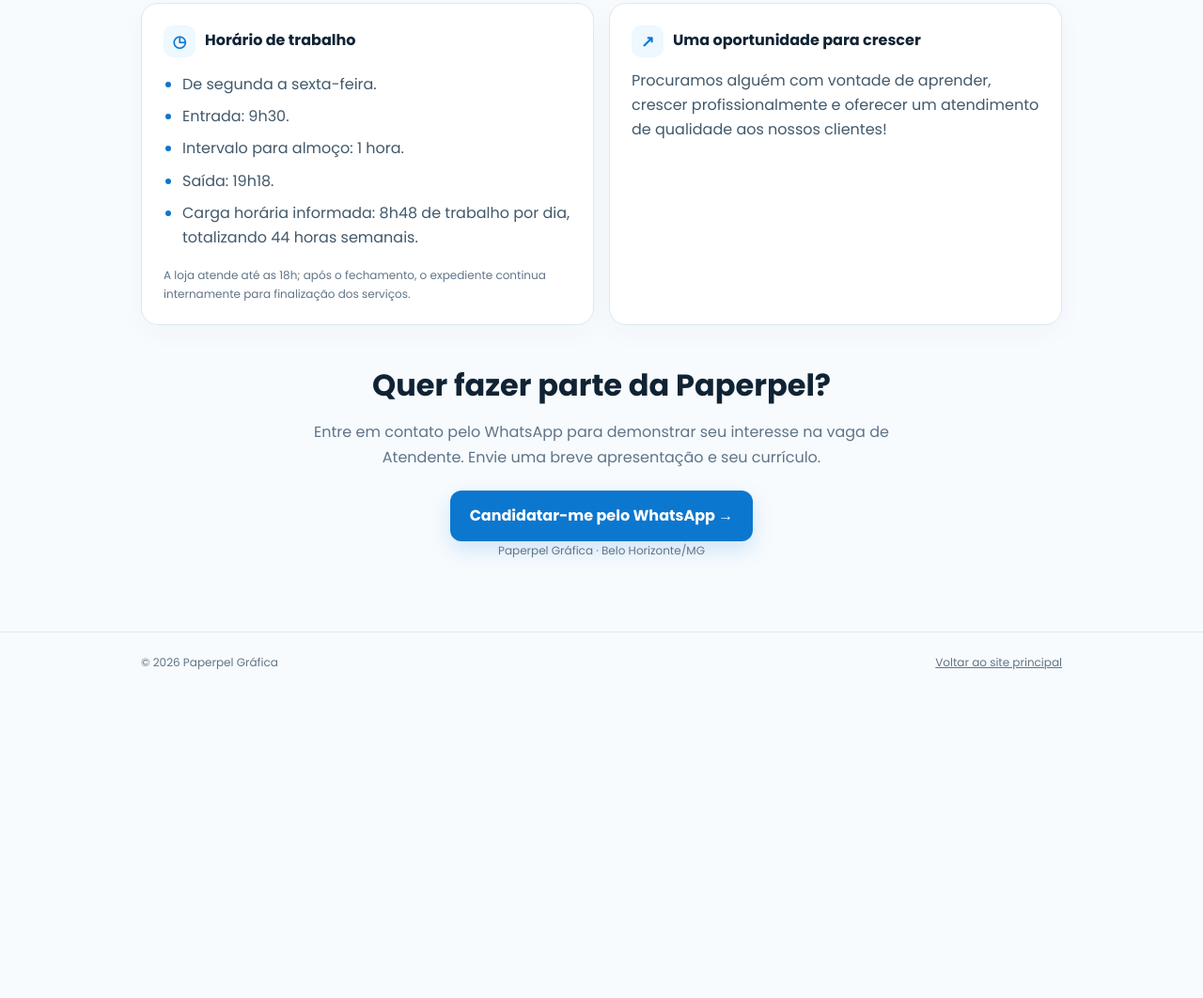
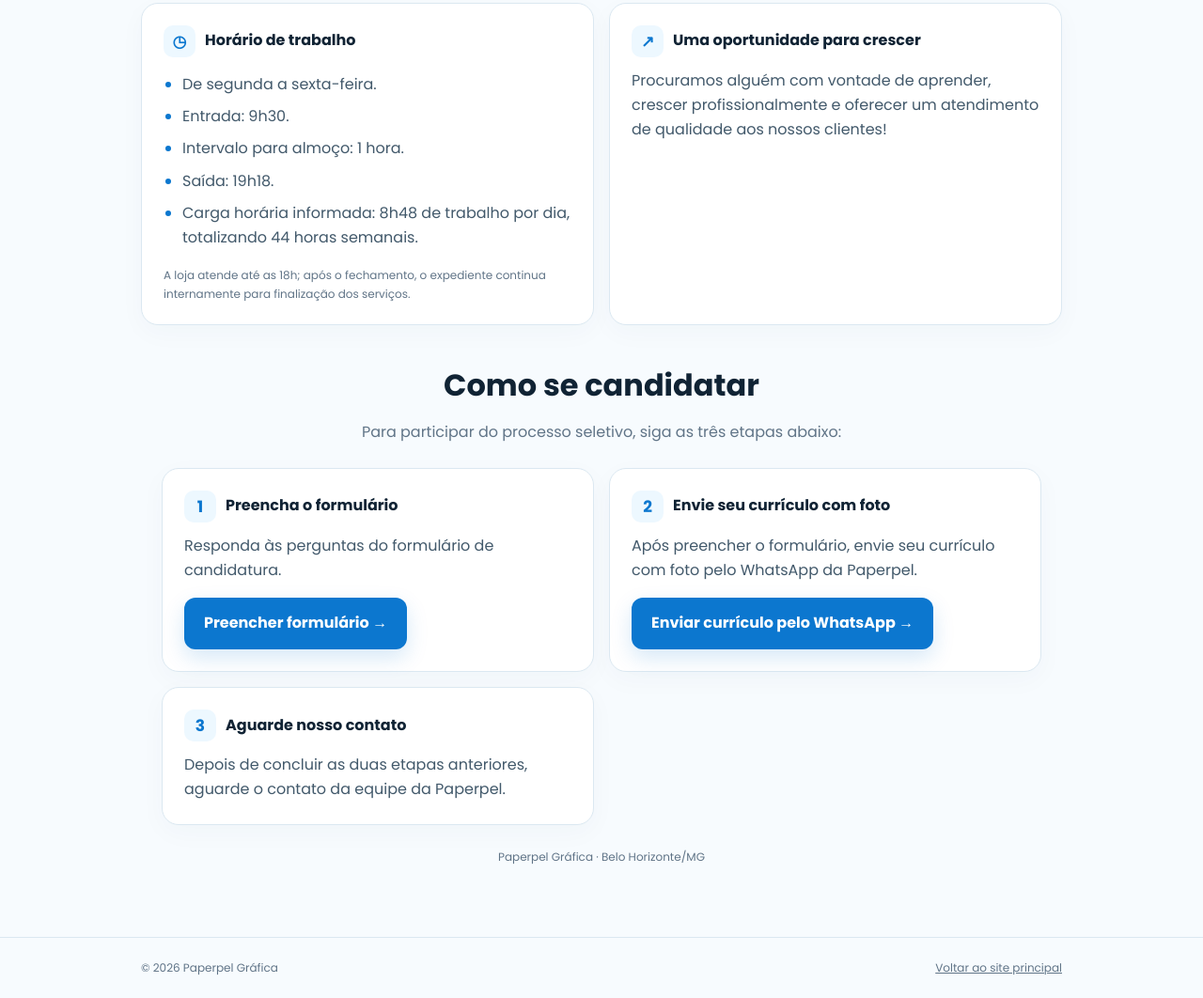
Before and after one commit to alvaro7ocha-glitch/Paperpel, a plain HTML site: page vagaAtendente/index.html in a window 1280 px wide. Shown: the part 1626-2688 px from the top of the page at 94% size. Before the commit the page ends 2363 px from the top, so only its background shows below. Drawn offline with Linux system fonts and the light colour scheme.

Commit message:
Add files via upload

```diff
--- a/vagaAtendente/index.html
+++ b/vagaAtendente/index.html
@@ -42,7 +42,16 @@
 <article class="card"><h3><span class="ico">◷</span>Horário de trabalho</h3><ul><li>De segunda a sexta-feira.</li><li>Entrada: 9h30.</li><li>Intervalo para almoço: 1 hora.</li><li>Saída: 19h18.</li><li>Carga horária informada: 8h48 de trabalho por dia, totalizando 44 horas semanais.</li></ul><p class="note">A loja atende até as 18h; após o fechamento, o expediente continua internamente para finalização dos serviços.</p></article>
 <article class="card"><h3><span class="ico">↗</span>Uma oportunidade para crescer</h3><p style="margin:0;color:#42596b">Procuramos alguém com vontade de aprender, crescer profissionalmente e oferecer um atendimento de qualidade aos nossos clientes!</p></article>
 </div></section>
-<section class="closing" id="candidatura"><h2>Quer fazer parte da Paperpel?</h2><p>Entre em contato pelo WhatsApp para demonstrar seu interesse na vaga de Atendente. Envie uma breve apresentação e seu currículo.</p><a class="cta" href="https://wa.me/5531985268205?text=Ol%C3%A1%2C%20tenho%20interesse%20na%20vaga%20de%20Atendente%20da%20Paperpel%20Gr%C3%A1fica." target="_blank" rel="noopener">Candidatar-me pelo WhatsApp →</a><p class="note">Paperpel Gráfica · Belo Horizonte/MG</p></section>
+<section class="closing" id="candidatura">
+<h2>Como se candidatar</h2>
+<p>Para participar do processo seletivo, siga as três etapas abaixo:</p>
+<div class="grid" style="text-align:left;margin:24px 0">
+<article class="card"><h3><span class="ico">1</span>Preencha o formulário</h3><p style="color:#42596b;margin:0 0 16px">Responda às perguntas do formulário de candidatura.</p><a class="cta" href="https://docs.google.com/forms/d/e/1FAIpQLSd8I7uzT1bGIURE9-Hm0hfmEvoTVmWrnJxcvAnfz064aDzG1Q/viewform" target="_blank" rel="noopener">Preencher formulário →</a></article>
+<article class="card"><h3><span class="ico">2</span>Envie seu currículo com foto</h3><p style="color:#42596b;margin:0 0 16px">Após preencher o formulário, envie seu currículo com foto pelo WhatsApp da Paperpel.</p><a class="cta" href="https://wa.me/5531985268205?text=Ol%C3%A1%2C%20j%C3%A1%20preenchi%20o%20formul%C3%A1rio%20e%20estou%20enviando%20meu%20curr%C3%ADculo%20com%20foto%20para%20a%20vaga%20de%20Atendente." target="_blank" rel="noopener">Enviar currículo pelo WhatsApp →</a></article>
+<article class="card full"><h3><span class="ico">3</span>Aguarde nosso contato</h3><p style="color:#42596b;margin:0">Depois de concluir as duas etapas anteriores, aguarde o contato da equipe da Paperpel.</p></article>
+</div>
+<p class="note">Paperpel Gráfica · Belo Horizonte/MG</p>
+</section>
 </main>
 <footer><div class="wrap footer-inner"><span>© 2026 Paperpel Gráfica</span><a href="https://www.paperpelgrafica.com.br/">Voltar ao site principal</a></div></footer>
 </body></html>
```
